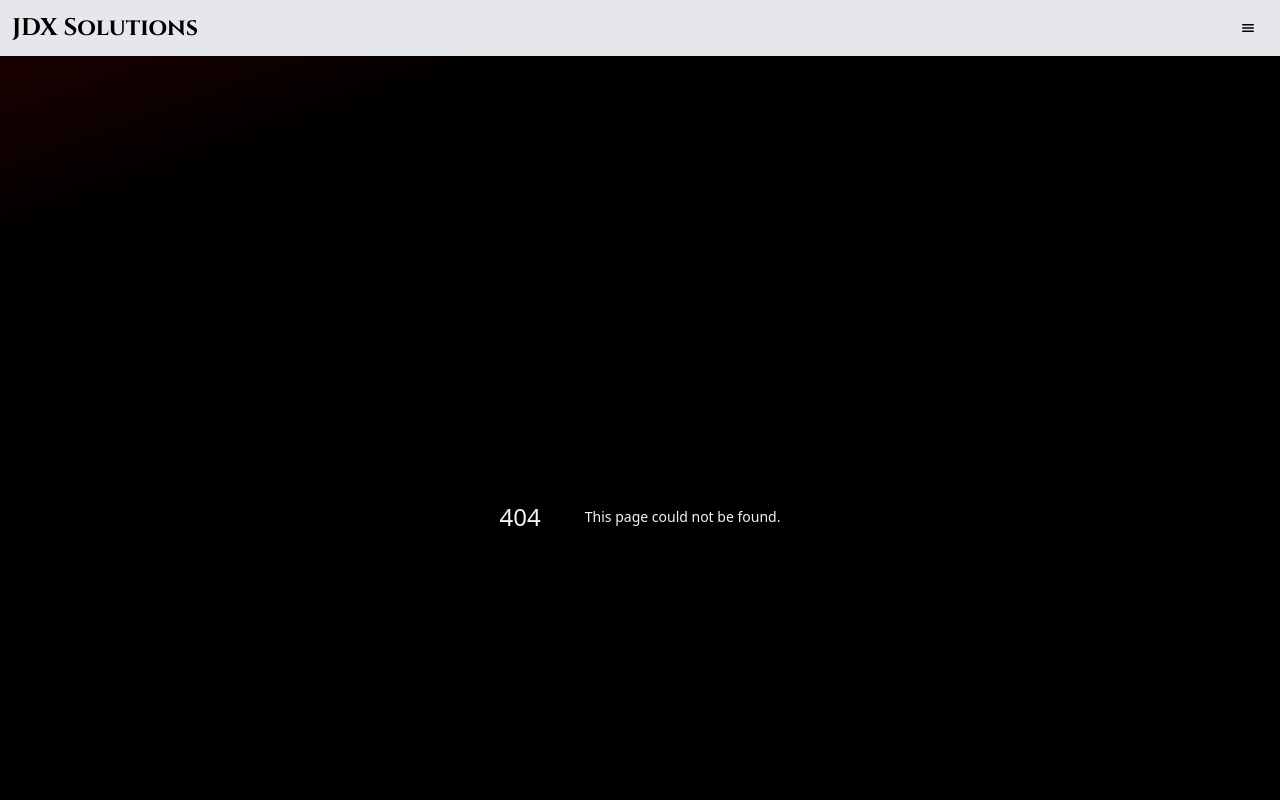
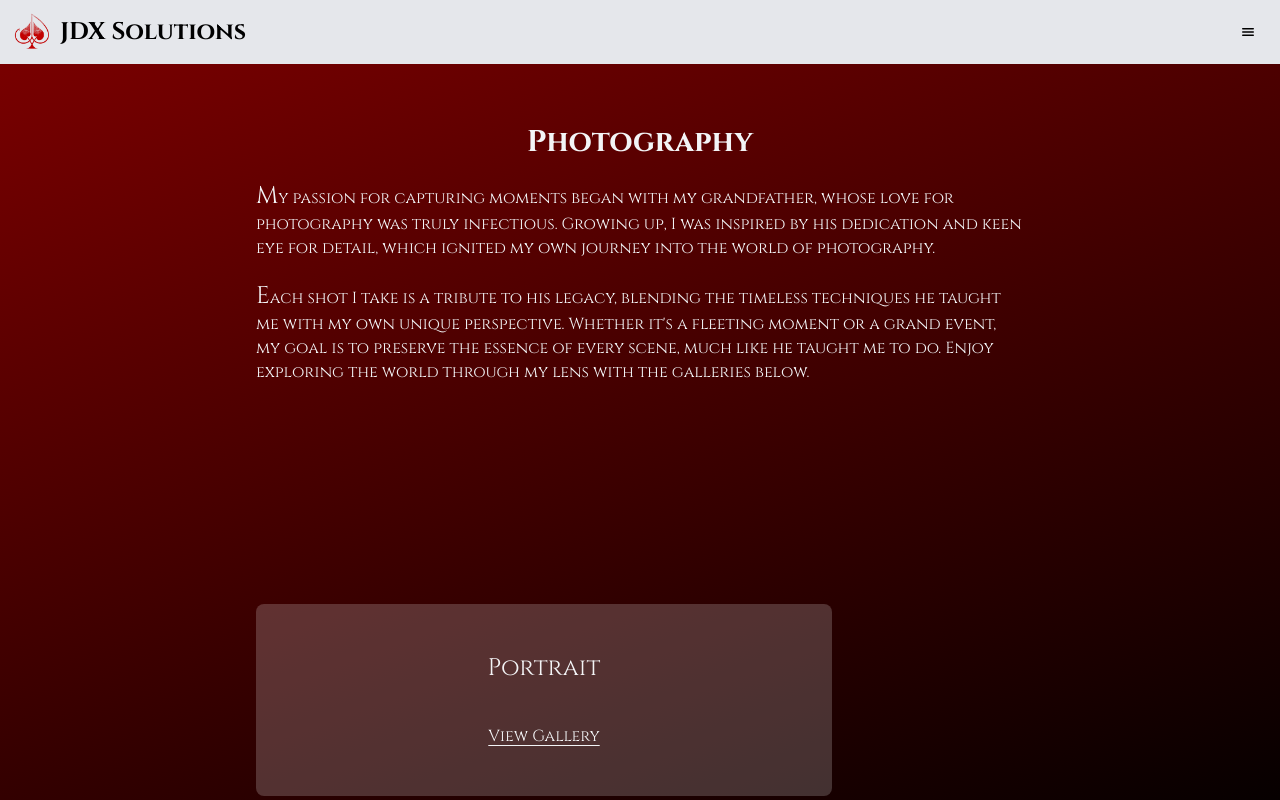
Before and after one commit to jasper-dev-x/jdx-solutions, a Next.js app: page /photography in a window 1280 px wide. Before the commit this address had no page. Shown: the top 800 px of the page. Built offline with nearby package versions, Linux system fonts and the light colour scheme.

Commit message:
Photography added and menu improved with UI touchups

```diff
--- a/next.config.mjs
+++ b/next.config.mjs
@@ -1,12 +1,11 @@
 /** @type {import('next').NextConfig} */
 
-export async function redirects() {
-  return [
+export const images = {
+  formats: ["image/avif", "image/webp"],
+  remotePatterns: [
     {
-      source: "/:path*",
-      has: [{type: "host", value: "https://www.jdx.solutions"}],
-      destination: "https://jdx.solutions/:path*",
-      permanent: true,
+      protocol: "https",
+      hostname: "firebasestorage.googleapis.com",
     },
-  ];
-}
+  ],
+};
--- /dev/null
+++ b/src/app/components/InfoCard.tsx
@@ -0,0 +1,24 @@
+export default function InfoCard({
+  title,
+  shortDesc,
+  link,
+  label,
+}: {
+  title: string;
+  shortDesc: string;
+  link: string;
+  label: string;
+}) {
+  return (
+    <div className='flex flex-col max-w-xl w-full bg-gray-100/20 rounded-lg text-center py-[6vh] px-[6dvw] gap-5'>
+      <h3 className='text-2xl'>{title}</h3>
+      <h6 className='text-sm'>{shortDesc}</h6>
+      <a
+        href={link}
+        className='underline'
+        style={{textUnderlineOffset: "4px"}}>
+        {label}
+      </a>
+    </div>
+  );
+}
--- a/src/app/components/NavBar.tsx
+++ b/src/app/components/NavBar.tsx
@@ -4,22 +4,30 @@ import {Menu, MenuButton, MenuItem, MenuItems} from "@headlessui/react";
 import Link from "next/link";
 import {Fragment, useState} from "react";
 import {IoClose, IoMenu} from "react-icons/io5";
+import LOGO from "../icon.png";
+import Image from "next/image";
 
 export const NavBar = () => {
   const [isOpen, setIsOpen] = useState(false);
 
   const links = [
-    {href: "/about", label: "About"},
-    {href: "/services", label: "Services"},
-    {href: "/contact", label: "Contact"},
-    {href: "/portfolio", label: "Portfolio"},
+    {href: "/about", label: "About Us"},
+    {href: "/services", label: "Our Services"},
+    {href: "/portfolio", label: "Tech Portfolio"},
+    {href: "/photography", label: "Photography"},
+    {href: "/contact", label: "Contact Us"},
   ];
 
   return (
     <div className='navbar flex w-full justify-between p-3 sticky top-0 bg-gray-200 text-black'>
       <Link
         href='/'
-        className='btn btn-ghost font-bold text-2xl'>
+        className='flex items-center gap-2 btn btn-ghost font-bold text-2xl'>
+        <Image
+          className='object-contain w-[5vh]'
+          src={LOGO}
+          alt='...'
+        />
         JDX Solutions
       </Link>
 
@@ -32,13 +40,22 @@ export const NavBar = () => {
         <MenuItems
           transition
           anchor='bottom end'
-          className='w-1/3 origin-top-right rounded-xl border bg-gray-300 px-3 text-sm/6 text-white transition duration-100 ease-out [--anchor-gap:var(--spacing-1)] focus:outline-none data-[closed]:scale-95 data-[closed]:opacity-0'>
-          {links.map((link) => (
+          style={{maxWidth: 300}}
+          className='flex flex-col items-stretch w-5/12 p-4 origin-top-right rounded-xl border bg-gray-300  text-sm/6 text-white transition duration-100 ease-out [--anchor-gap:var(--spacing-1)] focus:outline-none data-[closed]:scale-95 data-[closed]:opacity-0'>
+          {links.map((link, index) => (
             <MenuItem key={link.href}>
               <Link
-                className={"block my-3"}
+                className={"block text-center"}
                 href={link.href}>
                 <span className='text-black font-bold'>{link.label}</span>
+                {index !== links.length - 1 ? (
+                  <hr
+                    className='my-3'
+                    style={{borderColor: "#C20000"}}
+                  />
+                ) : (
+                  <></>
+                )}
               </Link>
             </MenuItem>
           ))}
--- a/src/app/components/ServiceCard.tsx
+++ /dev/null
@@ -1,14 +0,0 @@
-export default function ServiceCard({
-  title,
-  desc,
-}: {
-  title: string;
-  desc: string;
-}) {
-  return (
-    <div className='flex flex-col max-w-xl w-full bg-gray-100/20 rounded-lg text-center py-[6vh] px-[6dvw] gap-5'>
-      <h3 className='text-xl'>{title}</h3>
-      <h6 className='text-sm'>{desc}</h6>
-    </div>
-  );
-}
--- a/src/app/contact/page.tsx
+++ b/src/app/contact/page.tsx
@@ -11,15 +11,15 @@ const subjects = [
   {
     name: "Empower my Business",
     shortDesc:
-      "Tailor a JDX Solution for my business OR Transform my vision into reality",
+      "Tailor one of our solutions for your business OR Transform your software vision into reality",
   },
   {
-    name: "Consult with JDX",
+    name: "Book a Photoshoot",
     shortDesc:
-      "Not sure what you're looking for? Let's connect.",
+      "Have a creative idea or need headshots for your business? Let's Collaborate!",
   },
   {
-    name: "Explore Other Services",
+    name: "Explore Other Tech Services",
     shortDesc:
       "Need assistance on a current project or require other IT services? We got you!",
   },
--- a/src/app/globals.css
+++ b/src/app/globals.css
@@ -1,6 +1,14 @@
 @tailwind base;
 @tailwind components;
 @tailwind utilities;
+
+.bg-primary {
+  background-color: #c20000;
+}
+
+.txt-primary {
+  color: #c20000;
+}
 
 .centered {
   justify-content: center;
@@ -8,9 +16,9 @@
 }
 
 .gradient-background {
-  background: linear-gradient(160deg, #c20000 ,#000000, #000000);
+  background: linear-gradient(160deg, #c20000, #000000, #000000);
   background-size: 300% 150%;
-  animation: gradient-animation 14s ease infinite alternate;
+  animation: gradient-animation 8s ease infinite alternate;
 }
 
 @keyframes gradient-animation {
--- a/src/app/page.tsx
+++ b/src/app/page.tsx
@@ -1,20 +1,5 @@
 import Link from "next/link";
 import Footer from "./components/Footer";
-import ServiceCard from "./components/ServiceCard";
-
-const services = [
-  {
-    title: "Browse",
-    shortDesc:
-      "Head over to our portfolio to discover our client-driven projects",
-    link: "/portfolio",
-  },
-  {
-    title: "Collaborate",
-    shortDesc: "Let's turn your vision into reality",
-    link: "/contact",
-  },
-];
 
 export default function Home() {
   return (
--- /dev/null
+++ b/src/app/photography/page.tsx
@@ -0,0 +1,64 @@
+import Footer from "../components/Footer";
+import InfoCard from "../components/InfoCard";
+
+export const galleries = [
+  {
+    title: "Portrait",
+    link: "https://drive.google.com/drive/folders/1NdfhTzhMLq180L1AI7wXXdM1ySsB4sXy?usp=sharing",
+    shortDesc: "",
+  },
+  {
+    title: "Sports",
+    link: "https://drive.google.com/drive/folders/1DBNrJ3k5R6v2Y4XrB4Q9v5sRRM4ux6b8?usp=sharing",
+    shortDesc: "",
+  },
+
+  {
+    title: "Landscape/Misc",
+    link: "https://drive.google.com/drive/folders/12lmMVMIa0M1S3ENuEI1tPlSkfmFRcREh?usp=sharing",
+    shortDesc: "",
+  },
+];
+
+export default function Photography() {
+  return (
+    <main className='flex flex-col max-w-3xl mx-5'>
+      <div className='min-h-[60vh]'>
+        <h1 className='text-3xl font-bold text-center mb-5'>Photography</h1>
+        <p className='mb-5'>
+          <span className='text-2xl'>M</span>y passion for capturing moments
+          began with my grandfather, whose love for photography was truly
+          infectious. Growing up, I was inspired by his dedication and keen eye
+          for detail, which ignited my own journey into the world of
+          photography.
+        </p>
+        <p className=''>
+          <span className='text-2xl'>E</span>ach shot I take is a tribute to his
+          legacy, blending the timeless techniques he taught me with my own
+          unique perspective. Whether it&apos;s a fleeting moment or a grand
+          event, my goal is to preserve the essence of every scene, much like he
+          taught me to do. Enjoy exploring the world through my lens with the
+          galleries below.
+        </p>
+      </div>
+
+      <ul className='flex flex-col gap-10'>
+        {galleries.map((x, index) => (
+          <li key={index}>
+            <InfoCard
+              {...x}
+              label='View Gallery'
+            />
+          </li>
+        ))}
+      </ul>
+
+      {/* FOOTER */}
+      <Footer
+        title='Need a photographer?'
+        btnLabel="Let's Collaborate"
+        route='/contact'
+      />
+    </main>
+  );
+}
--- a/src/app/portfolio/page.tsx
+++ b/src/app/portfolio/page.tsx
@@ -1,6 +1,5 @@
 import {logoSlyLynx} from "@/state/dev_utils";
 import Footer from "../components/Footer";
-import Image from "next/image";
 
 const customMadeList = [
   {
@@ -40,7 +39,7 @@ export default function Portfolio() {
       </div>
       {/* SLY LYNX  */}
       <div className='flex flex-col items-center'>
-        <Image
+        <img
           src={logoSlyLynx}
           alt='...'
           className='rounded-xl mb-5'
@@ -61,11 +60,11 @@ export default function Portfolio() {
           <h3 className='text-xl mb-3'>{x.company}</h3>
           <h6 className='font-serif mb-10'>{x.desc}</h6>
           {x.imgs.map((img, imgIndex) => (
-            <Image
+            <img
               key={imgIndex}
               className='md-max-w-sm rounded-md mb-5 object-contain'
               src={img}
-              alt="..."
+              alt='...'
             />
           ))}
           <hr className='my-10 w-full' />
--- a/src/app/services/page.tsx
+++ b/src/app/services/page.tsx
@@ -1,6 +1,10 @@
 import Footer from "../components/Footer";
 
-
+export const services = [
+  {title: "", shortDesc: [""]},
+  {title: "", shortDesc: [""]},
+  {title: "", shortDesc: [""]},
+];
 
 export default function Services() {
   return (
@@ -8,11 +12,11 @@ export default function Services() {
       <div className='h-[80vh]'>
         <h1 className='text-3xl font-bold text-center mb-5'>Services</h1>
         <p className='mb-5'>
-          <span className='text-2xl'>E</span>mbrace innovation with JDX
-          Solutions. Explore our cutting-edge software offerings which are
-          meticulously crafted to meet your every need. Whether it&apos;s mobile
-          or web applications, custom software solutions, or even contract IT
-          work, JDX Solutions has you covered.
+          <span className='text-2xl'>E</span>mbrace innovation and creativity
+          with JDX Solutions. Explore our meticulously crafted software
+          offerings to meet your every need. Whether it&apos;s mobile or web
+          applications, custom software solutions, or even contract IT work, JDX
+          Solutions has you covered.
         </p>
         <p className=''>
           <span className='text-2xl'>J</span>oin the ranks of successful
```
Also changed, not shown: src/app/icon.png.
